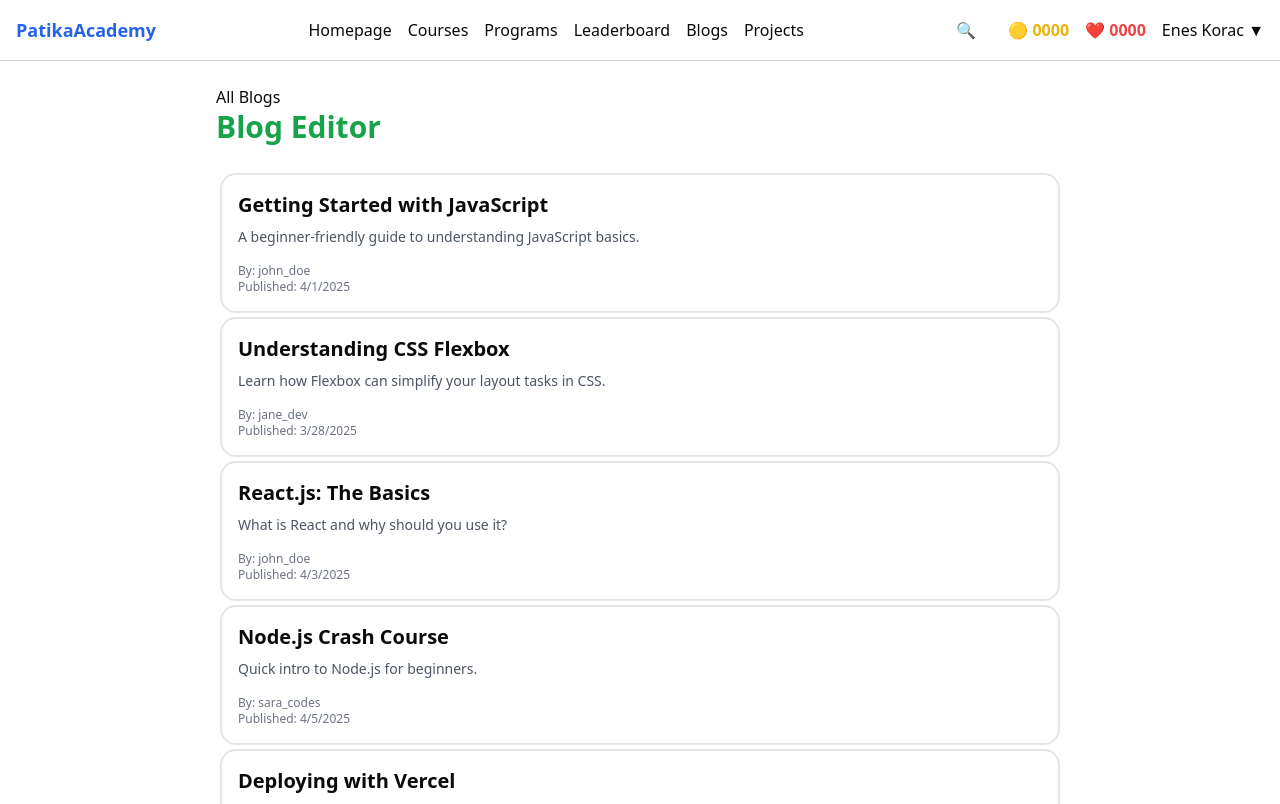
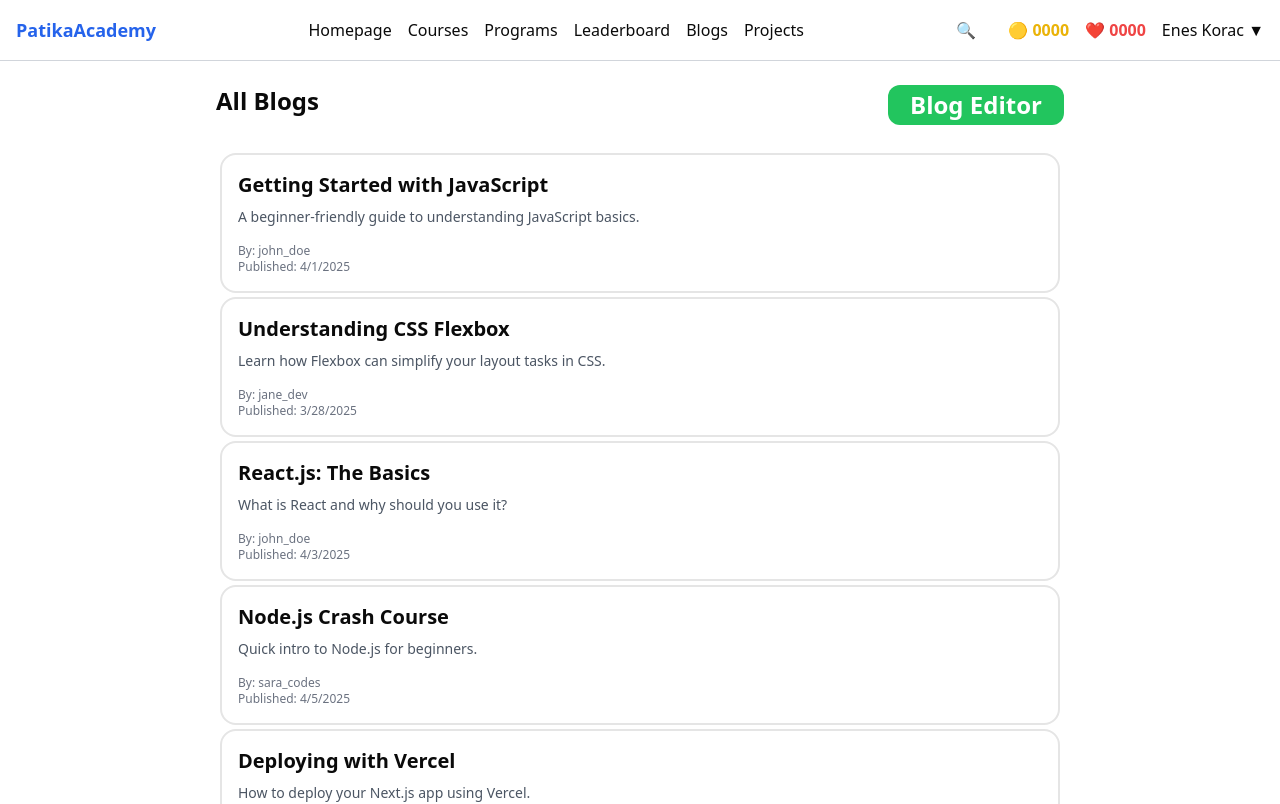
Before and after one commit to kcne/cnit-academy-ui, a Next.js app: page /blogs in a window 1280 px wide. Shown: the top 804 px of the page. Built offline with nearby package versions, Linux system fonts and the light colour scheme; no server answers.

Commit message:
recreating Edit button

```diff
--- a/src/app/(global_nav)/blogs/page.tsx
+++ /dev/null
@@ -1,33 +0,0 @@
-import BlogCard from "@/app/components/Blog_card";
-import getBlogMetadata from "../../../lib/getBlogMetadata";
-import BlogEditor from "../../components/Blog_editor";
-import {
-  Collapsible,
-  CollapsibleContent,
-  CollapsibleTrigger,
-} from "@/components/ui/collapsible";
-
-export default function Blogs() {
-  const postMetadata = getBlogMetadata();
-
-  return (
-    <>
-      <h1>All Blogs</h1>
-      <Collapsible>
-        <CollapsibleTrigger>
-          <h1 className="text-3xl font-bold mb-6 text-green-600 hover:text-sky-700">
-            Blog Editor
-          </h1>
-        </CollapsibleTrigger>
-        <CollapsibleContent>
-          <BlogEditor />
-        </CollapsibleContent>
-      </Collapsible>
-      <div>
-        {postMetadata?.map((post, postIndex) => {
-          return <BlogCard key={postIndex} post={post} />;
-        })}
-      </div>
-    </>
-  );
-}
--- a/src/app/(global_nav)/leaderboard/page.tsx
+++ /dev/null
@@ -1,7 +0,0 @@
-export default function Leaderboard() {
-  return (
-    <>
-      <h1>Leaderboard</h1>
-    </>
-  );
-}
--- /dev/null
+++ b/src/app/blogs/page.tsx
@@ -0,0 +1,35 @@
+import BlogCard from "@/app/components/Blog_card";
+import getBlogMetadata from "../../lib/getBlogMetadata";
+import BlogEditor from "../components/Blog_editor";
+import {
+  Collapsible,
+  CollapsibleContent,
+  CollapsibleTrigger,
+} from "@/components/ui/collapsible";
+
+export default function Blogs() {
+  const postMetadata = getBlogMetadata();
+
+  return (
+    <>
+      <div className="flex flex-row justify-between">
+        <h1 className="text-2xl font-bold ">All Blogs</h1>
+        <Collapsible>
+          <CollapsibleTrigger>
+            <h1 className="text-2xl font-bold mb-6 text-white bg-green-500 rounded-xl p-1 hover:bg-green-400 w-44">
+              Blog Editor
+            </h1>
+          </CollapsibleTrigger>
+          <CollapsibleContent>
+            <BlogEditor />
+          </CollapsibleContent>
+        </Collapsible>
+      </div>
+      <div>
+        {postMetadata?.map((post, postIndex) => {
+          return <BlogCard key={postIndex} post={post} />;
+        })}
+      </div>
+    </>
+  );
+}
--- a/src/app/components/Blog_editor.tsx
+++ b/src/app/components/Blog_editor.tsx
@@ -11,7 +11,7 @@ export default function BlogPage() {
   const [isEditing, setIsEditing] = useState(false);
 
   return (
-    <div className="container mx-auto px-4 py-2">
+    <div className="container mx-auto px-4 py-2 ">
       <div className="mb-4">
         <button
           onClick={() => setIsEditing(!isEditing)}
--- a/src/app/components/Header.tsx
+++ b/src/app/components/Header.tsx
@@ -5,7 +5,9 @@ export default function Header() {
     <>
       {/* Navbar */}
       <nav className="border-b border-gray-300 bg-white p-4 flex justify-between items-center">
-        <div className="text-blue-600 text-lg font-bold">PatikaAcademy</div>
+        <Link href="/user/dashboard" className="hover:text-gray-500">
+          <div className="text-blue-600 text-lg font-bold">PatikaAcademy</div>
+        </Link>
         <div className="space-x-4">
           <Link href="/user/dashboard" className="hover:text-gray-500">
             Homepage
--- /dev/null
+++ b/src/app/loading.tsx
@@ -0,0 +1,10 @@
+export default function LoadingPage() {
+  return (
+    <div className="flex items-center justify-center min-h-screen bg-gray-100">
+      <div className="flex flex-col items-center">
+        <div className="w-16 h-16 border-4 border-blue-500 border-dashed rounded-full animate-spin"></div>
+        <p className="mt-4 text-lg text-gray-700">Loading...</p>
+      </div>
+    </div>
+  );
+}
```
Also changed, not shown: src/app/leaderboard/page.tsx (+9 -8 lines), src/app/blogs/[slug]/page.tsx (renamed from src/app/(global_nav)/blogs/[slug]/page.tsx), src/app/courses/page.tsx (renamed from src/app/(global_nav)/courses/page.tsx), src/app/programs/page.tsx (renamed from src/app/(global_nav)/programs/page.tsx), src/app/projects/page.tsx (renamed from src/app/(global_nav)/projects/page.tsx).
